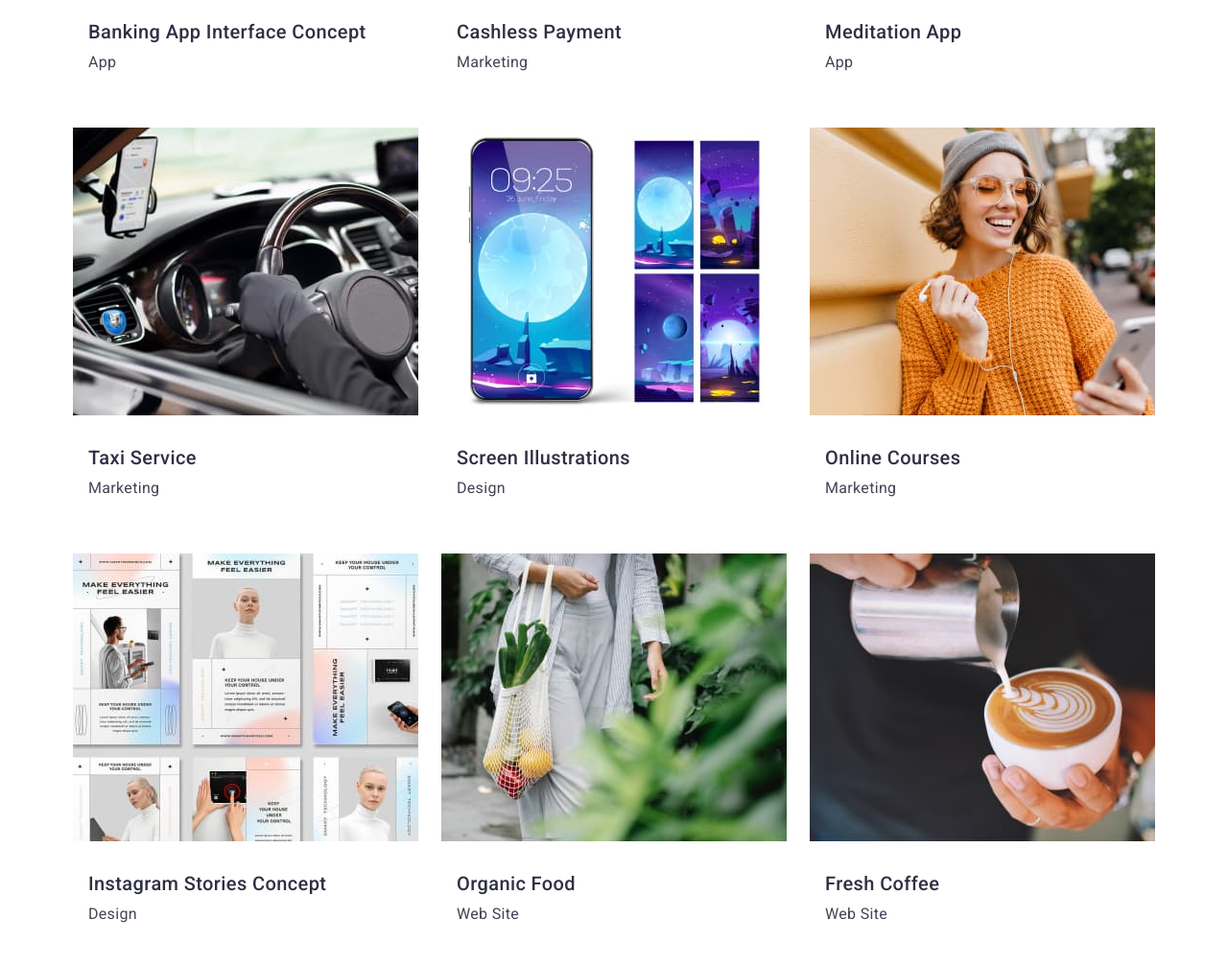
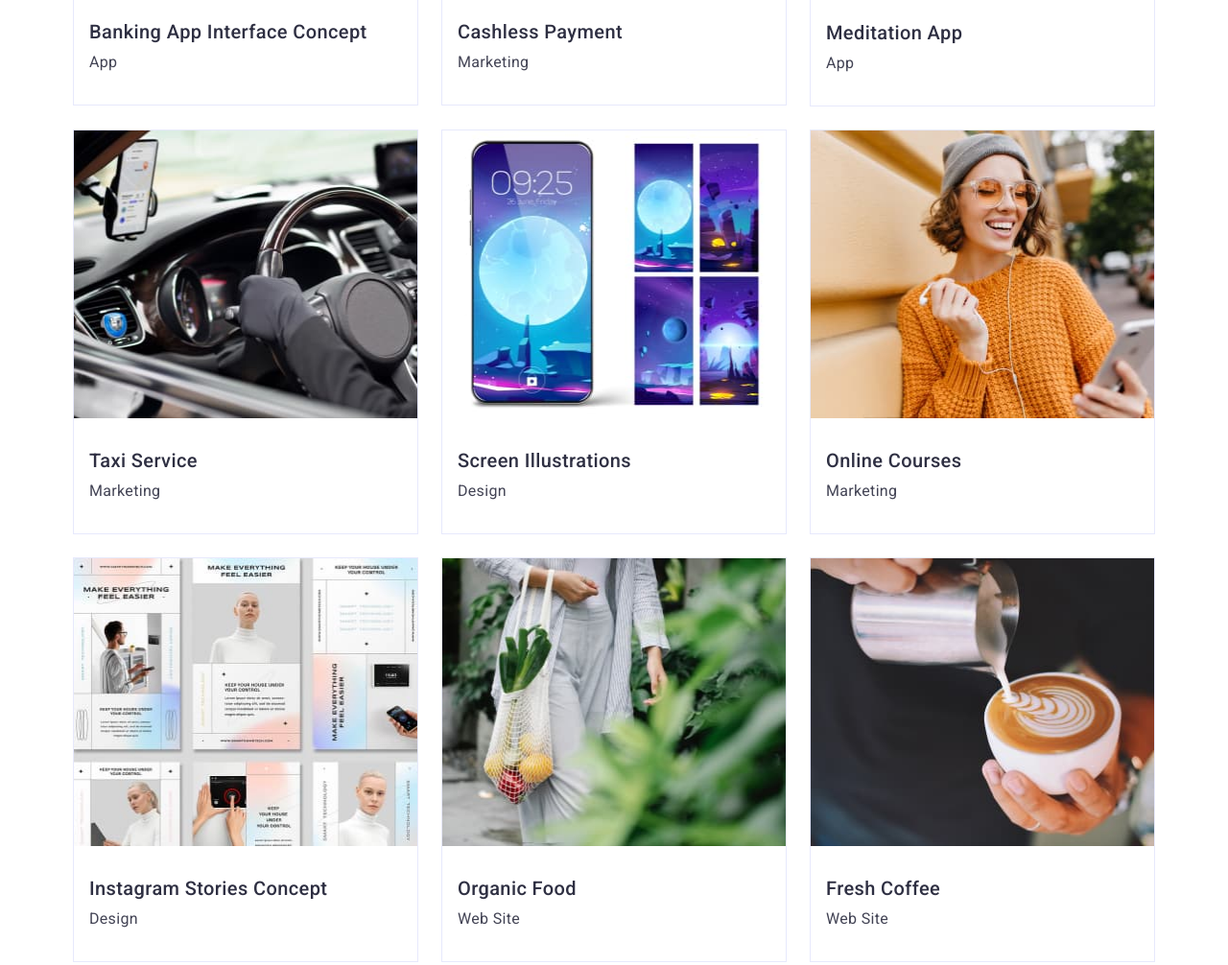
Before and after one commit to Elvireniw/goit-markup-hw-03, a plain HTML site: page portfolio.html in a window 1280 px wide. Shown: the part 600-1606 px from the top of the page at 96% size. Drawn offline with nearby package versions, Linux system fonts and the light colour scheme.

Commit message:
portfolio-card-width

```diff
--- a/css/styles.css
+++ b/css/styles.css
@@ -337,8 +337,8 @@ body {
 }
 
 .portfolio-item {
-  /* border: 1px solid #e7e9fc; */
-  flex-basis: calc((100% - 48px) / 3);
+  border: 1px solid #e7e9fc;
+  width: calc((100% - 48px) / 3);
 }
 
 .portfolio-card-wrapper {
--- a/portfolio.html
+++ b/portfolio.html
@@ -87,7 +87,7 @@
           <ul class="portfolio-list list">
             <li class="portfolio-item">
               <a class="portfolio-link link" href="">
-                <img src="./images/img-1.jpg" alt="banking-app" width="360" />
+                <img src="./images/img-1.jpg" alt="banking-app" width="358" />
                 <div class="portfolio-card-wrapper">
                   <h2 class="project-title">Banking App Interface Concept</h2>
                   <p class="project-text">App</p>
@@ -99,7 +99,7 @@
                 ><img
                   src="./images/img-2.jpg"
                   alt="cashless-payment"
-                  width="360"
+                  width="358"
                 />
                 <div class="portfolio-card-wrapper">
                   <h2 class="project-title">Cashless Payment</h2>
@@ -112,7 +112,7 @@
                 ><img
                   src="./images/img-3.jpg"
                   alt="meditation-app"
-                  width="360"
+                  width="358"
                   height="300"
                 />
                 <div class="portfolio-card-wrapper">
@@ -125,7 +125,7 @@
               <a class="portfolio-link link" href=""
                 ><img
                   src="./images/img-4.jpg"
-                  width="360"
+                  width="358"
                   height="300"
                   alt="taxi-service"
                 />
@@ -139,7 +139,7 @@
               <a class="portfolio-link link" href=""
                 ><img
                   src="./images/img-5.jpg"
-                  width="360"
+                  width="358"
                   height="300"
                   alt="screen-illustrations"
                 />
@@ -154,7 +154,7 @@
                 ><img
                   src="./images/img-6.jpg"
                   alt="online-courses"
-                  width="360"
+                  width="358"
                   height="300"
                 />
                 <div class="portfolio-card-wrapper">
@@ -167,7 +167,7 @@
               <a class="portfolio-link link" href=""
                 ><img
                   src="./images/img-7.jpg"
-                  width="360"
+                  width="358"
                   height="300"
                   alt="instagram-stories-concept"
                 />
@@ -181,7 +181,7 @@
               <a class="portfolio-link link" href=""
                 ><img
                   src="./images/img-8.jpg"
-                  width="360"
+                  width="358"
                   height="300"
                   alt="organic-food"
                 />
@@ -195,7 +195,7 @@
               <a class="portfolio-link link" href=""
                 ><img
                   src="./images/img-9.jpg"
-                  width="360"
+                  width="358"
                   height="300"
                   alt="fresh-coffee"
                 />
```
